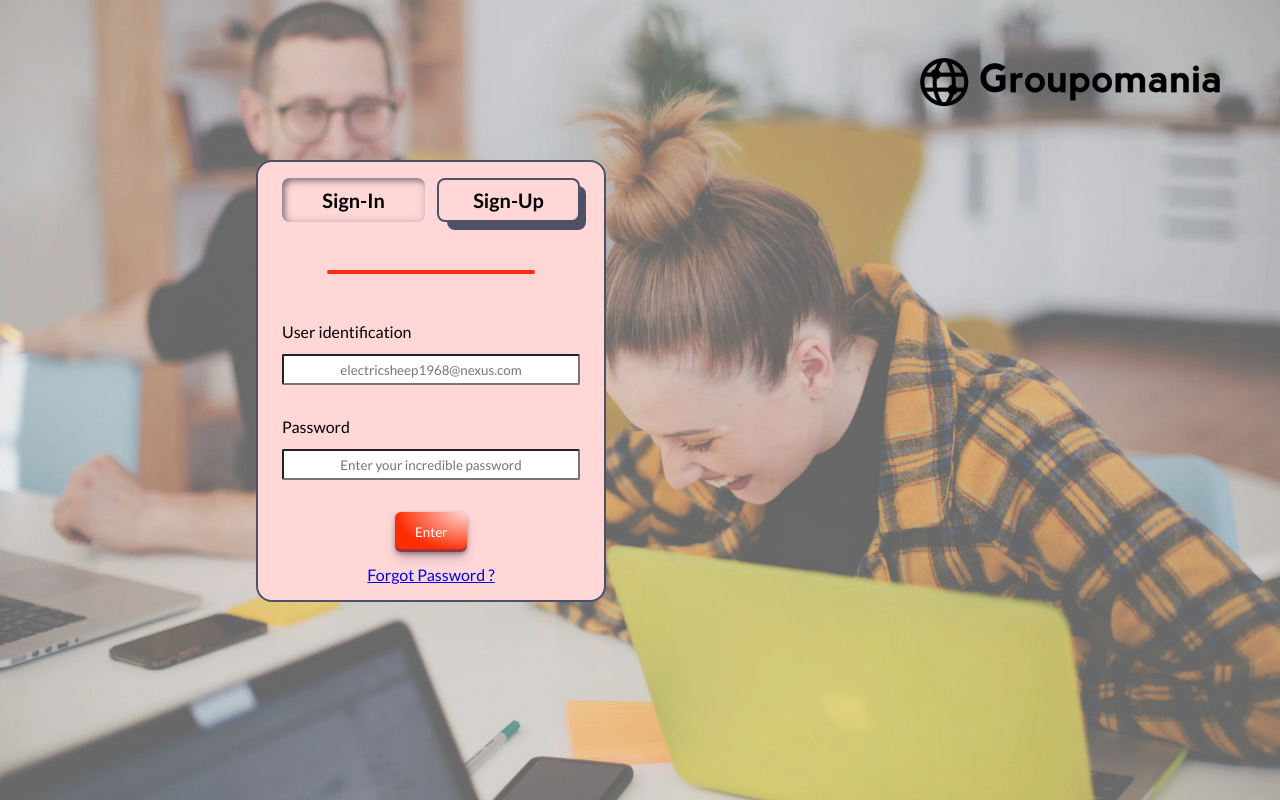
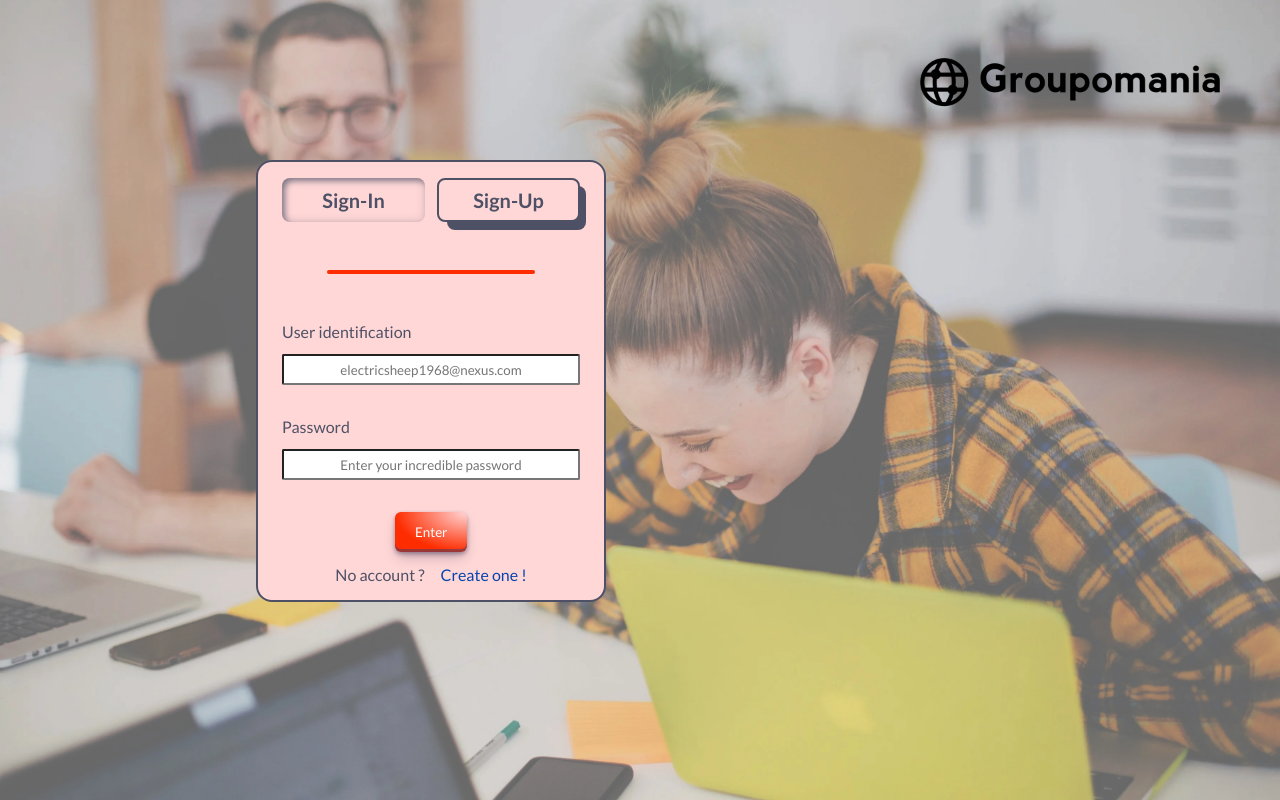
Before and after one commit to Nilyss/Groupomania, a React (Create React App) app in the folder front_end/: page / in a window 1280 px wide. Built offline with nearby package versions, Linux system fonts and the light colour scheme; no server answers.

Commit message:
Edit multiple font colors & Adding create account link on form
Change font color global & lock color of all website link to the tertiary color.

Adding a link for create an account in the sign-in form

```diff
--- a/front_end/src/components/articleFlow/_articleFlow.scss
+++ b/front_end/src/components/articleFlow/_articleFlow.scss
@@ -16,6 +16,7 @@ li {
   display: flex;
   justify-content: center;
   align-self: center;
+  color: $colorTertiary;
 }
 
 .postFlow__container {
--- a/front_end/src/components/card/_card.scss
+++ b/front_end/src/components/card/_card.scss
@@ -13,6 +13,7 @@
   justify-content: space-between;
   font-size: 1.2em;
   &__icon{
+    color: $colorTertiary;
     cursor: pointer;
     transition: all 300ms ease-in-out;
     &:hover {
@@ -24,6 +25,7 @@
 .likeSection {
   display: flex;
   margin-top: 1em;
+  color: $colorTertiary;
 }
 
 .likeIcon {
@@ -127,7 +129,7 @@ color: red;
     top: -2.3em;
     left: 0;
   }
-  color: #ffffff;
+  color: $colorTertiary;
   position: absolute;
   top: -.5em;
   right: -2.2em;
@@ -143,7 +145,7 @@ color: red;
     top: -2.3em;
     right: 0;
   }
-  color: #ffffff;
+  color: $colorTertiary;
   position: absolute;
   right: -2.1em;
   cursor: pointer;
--- a/front_end/src/components/createPost/_createPost.scss
+++ b/front_end/src/components/createPost/_createPost.scss
@@ -19,6 +19,7 @@
   background: $colorSecondary;
   border-radius: 8px;
   box-shadow: $boxShadowCard;
+  color: $colorTertiary;
 }
 
 .createPost__body__form {
--- a/front_end/src/components/form/_forms.scss
+++ b/front_end/src/components/form/_forms.scss
@@ -17,6 +17,7 @@
   background: $colorSecondary;
   border: $borderCard;
   border-radius: 1em;
+  color: $colorTertiary;
 }
 
 .auth__header {
@@ -157,3 +158,14 @@
     transform: translateY(2px);
   }
 }
+
+.createAccount {
+  display: flex;
+  color: $colorTertiary;
+  justify-content: center;
+  gap: 1em;
+  &__create {
+    color: #0645AD;
+    cursor: pointer;
+  }
+}
--- a/front_end/src/components/form/signInModal.jsx
+++ b/front_end/src/components/form/signInModal.jsx
@@ -78,7 +78,15 @@ export default function SignInModal() {
                 </div>
               </div>
               <button className="auth__body__form__submit">Enter</button>
-              <Link to="#">Forgot Password ?</Link>
+              <div className="createAccount">
+                <p className="createAccount__p">No account ? </p>
+                <p
+                  className="createAccount__create"
+                  onClick={() => toggleModals('signUp')}
+                >
+                  Create one !
+                </p>
+              </div>
             </form>
           </div>
         </section>
@@ -86,30 +94,3 @@ export default function SignInModal() {
     </>
   )
 }
-
-// try {
-//   axios({
-//     method: 'post',
-//     url: `${process.env.REACT_APP_API_URL}signin`,
-//     withCredentials: true,
-//     userData,
-//   }).then((res) => {
-//     if (res.status === 200) {
-//       navigate('/home', { replace: true })
-//     } else {
-//       console.log('An internal error occurred')
-//     }
-//   })
-
-//   axios
-//       .post(`${process.env.REACT_APP_API_URL}signin`, userData)
-//       .then((res) => {
-//         if (res.status === 200) {
-//           navigate('/home', { replace: true })
-//         } else {
-//           console.error('invalid identification')
-//         }
-//       })
-// } catch (err) {
-//   console.log(err, 'An internal error occurred')
-// }
--- a/front_end/src/components/header/_header.scss
+++ b/front_end/src/components/header/_header.scss
@@ -9,6 +9,7 @@
   background-size: cover;
   margin-bottom: 2em;
   box-shadow: $boxShadowCard;
+  color: $colorTertiary;
 }
 
 .showUser {
--- a/front_end/src/components/navMenu/_navMenu.scss
+++ b/front_end/src/components/navMenu/_navMenu.scss
@@ -14,6 +14,7 @@
   position: sticky;
   top: 1em;
   left: 0;
+  color: $colorTertiary;
 }
 
 .navMenuModal__icon {
--- a/front_end/src/components/userList/_usersList.scss
+++ b/front_end/src/components/userList/_usersList.scss
@@ -18,6 +18,7 @@
   margin-top: 2em;
   border-radius: 8px;
   box-shadow: $boxShadowCard;
+  color: $colorTertiary;
 }
 
 .userListContainer__Title {
--- a/front_end/src/utils/styles/scss/utils/_mixins.scss
+++ b/front_end/src/utils/styles/scss/utils/_mixins.scss
@@ -4,6 +4,7 @@
   @media (min-width: $breakpointMobile) {
     padding: 0 40px;
   }
+  color: $colorTertiary;
   align-items: center;
   background-color: $colorSecondary;
   border: $borderCard;
```
